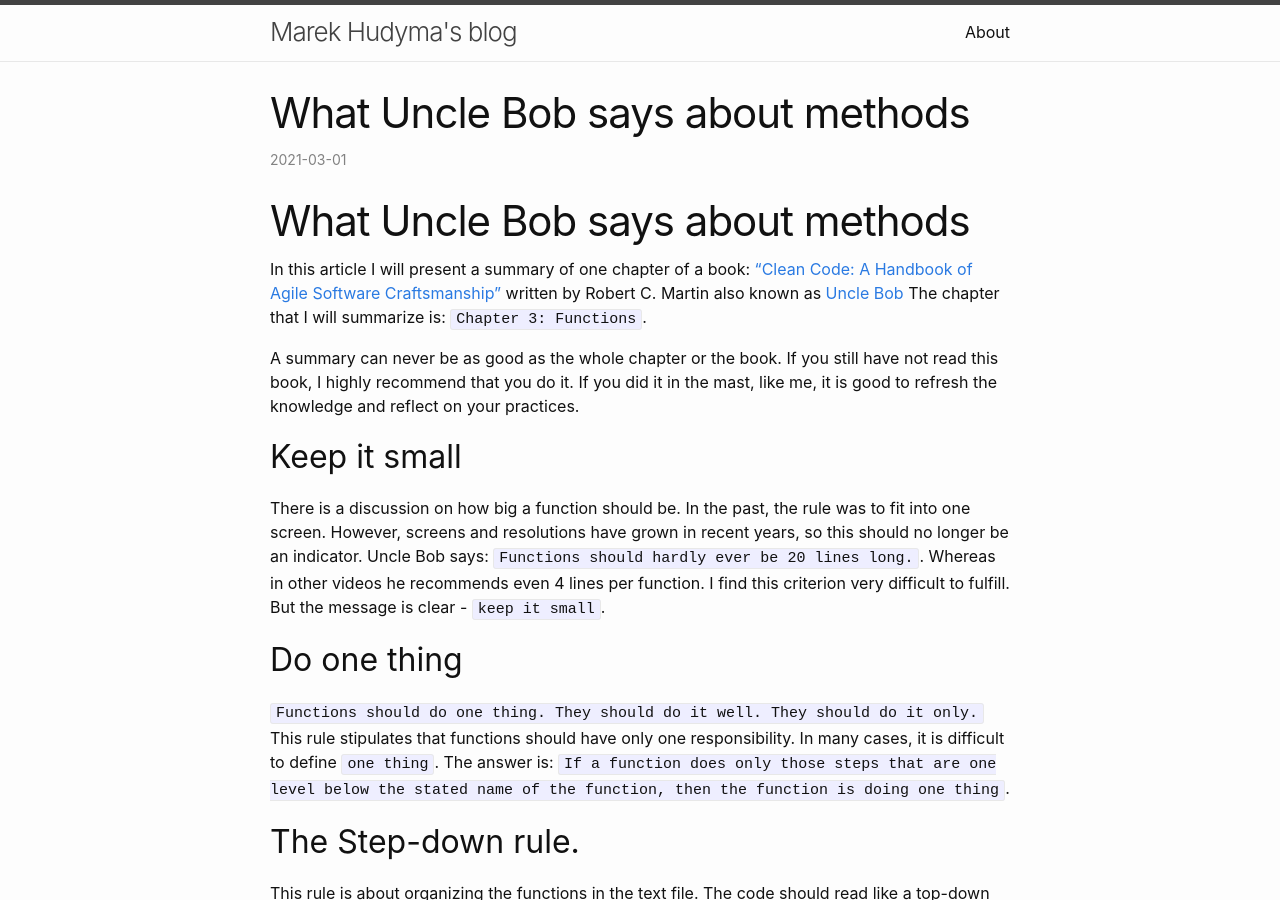
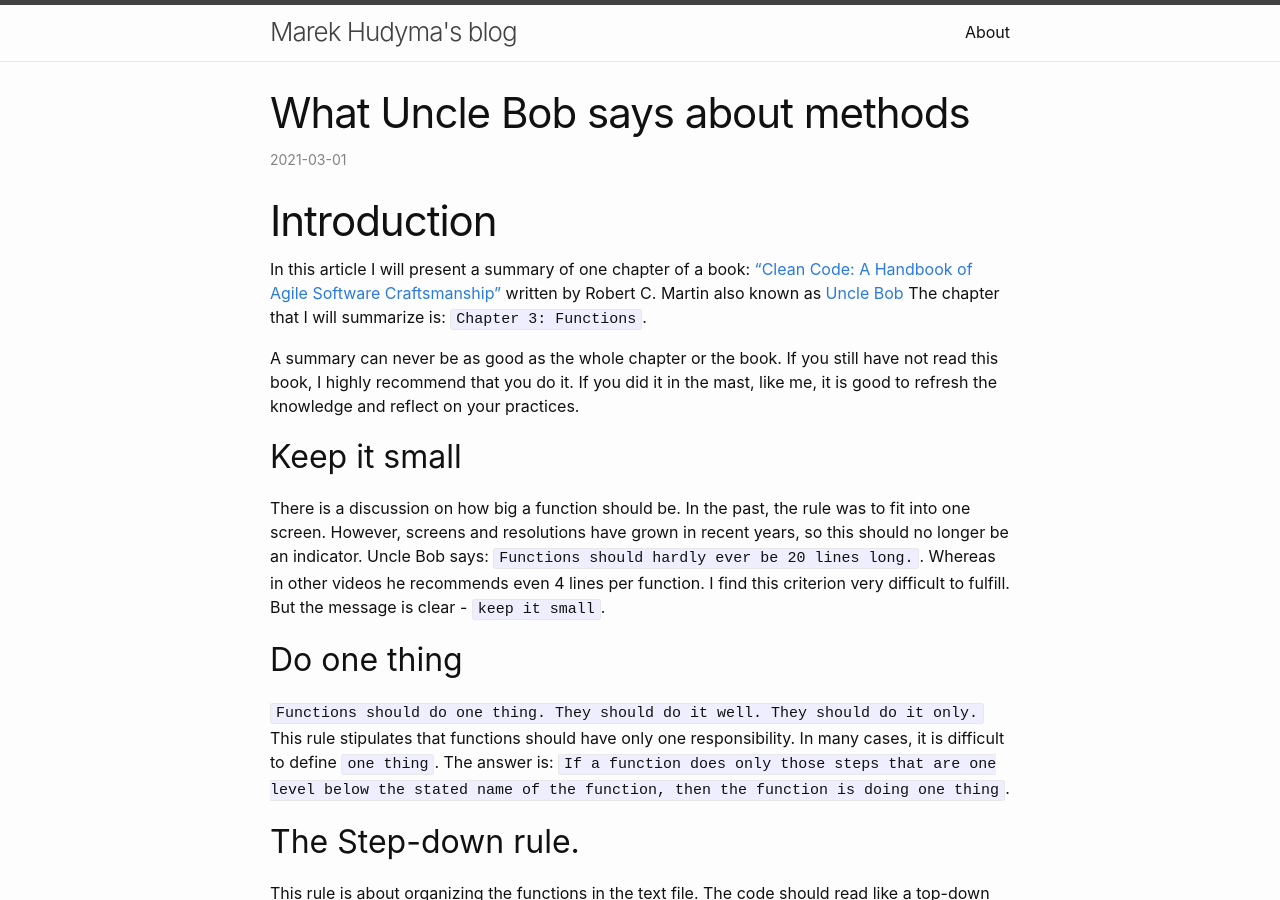
Before and after one commit to marekhudyma/marekhudyma.github.io, a Jekyll site: the page built from _posts/2021-03-01-uncle-bob-about-functions.md, in a window 1280 px wide and 900 px high. Built offline with Jekyll 4.4.1, drawn with Linux system fonts in a browser that asks for light colours.

Commit message:
Uncle Bob about functions.

```diff
--- a/_posts/2021-03-01-uncle-bob-about-functions.md
+++ b/_posts/2021-03-01-uncle-bob-about-functions.md
@@ -4,7 +4,7 @@ title: "What Uncle Bob says about methods"
 categories: code-style
 ---
 
-# What Uncle Bob says about methods
+# Introduction
 
 In this article I will present a summary of one chapter of a book: ["Clean Code: A Handbook of Agile Software Craftsmanship"](https://www.oreilly.com/library/view/clean-code-a/9780136083238/)
 written by Robert C. Martin also known as [Uncle Bob](https://en.wikipedia.org/wiki/Robert_C._Martin)
```
